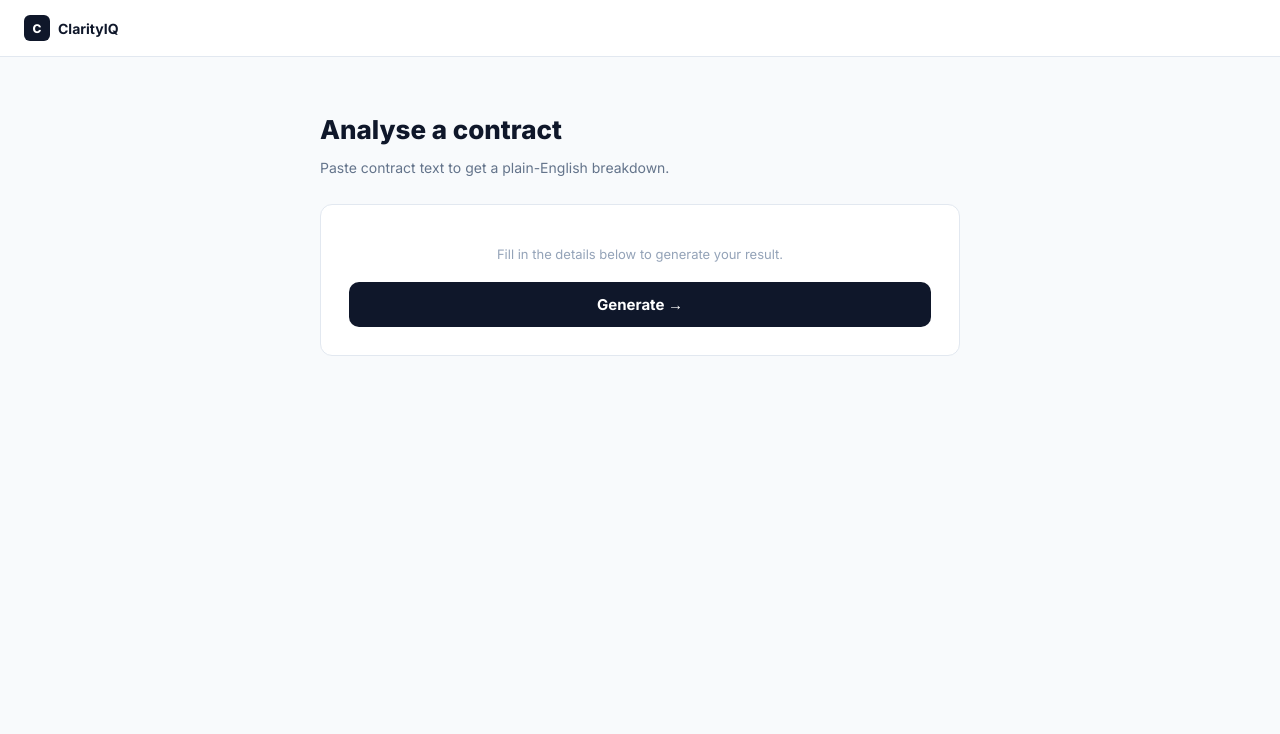
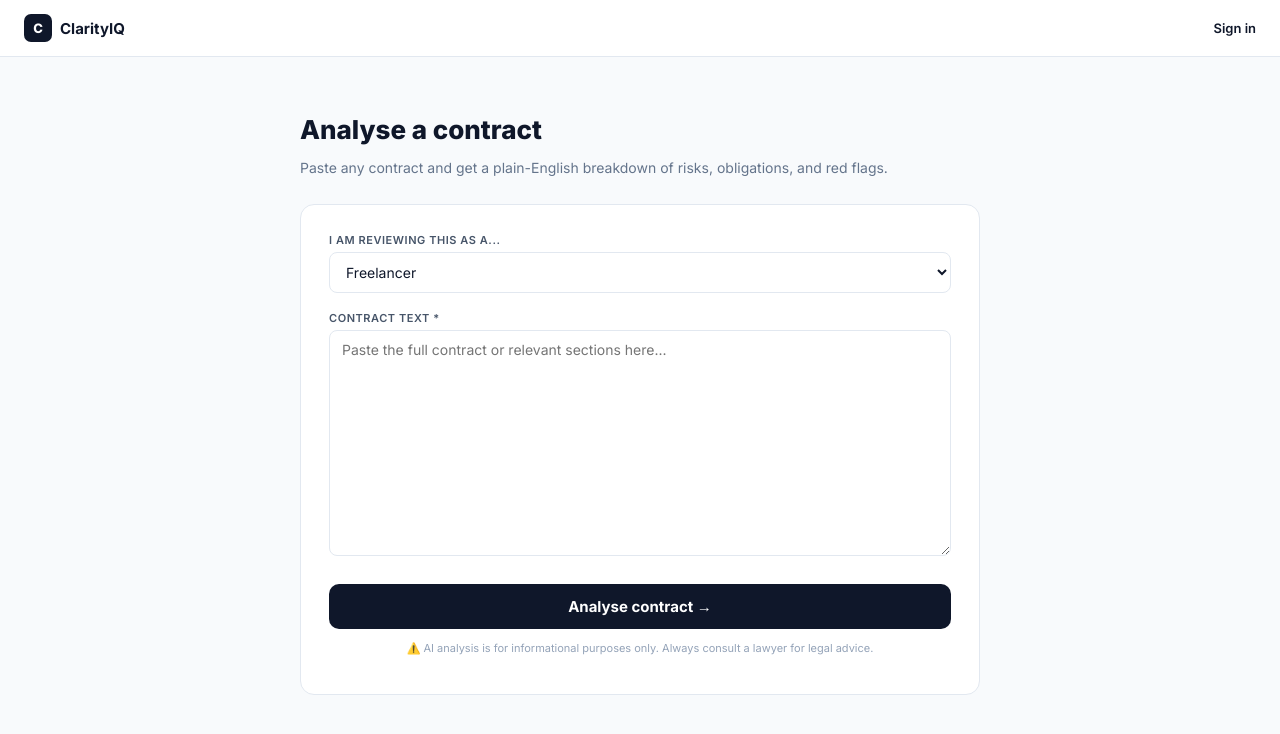
Before and after one commit to apexianlabs/contractpilot, a Next.js app: page /generate in a window 1280 px wide. Shown: the top 734 px of the page. Built offline with nearby package versions, Linux system fonts and the light colour scheme.

Commit message:
Add ClarityIQ generate page

```diff
--- a/app/api/generate/route.js
+++ b/app/api/generate/route.js
@@ -1,40 +1,29 @@
 import { NextResponse } from 'next/server'
-
-const AI_API_URL = process.env.AI_API_URL
-const AI_API_KEY = process.env.AI_API_KEY
-const DB_API_URL = process.env.DB_API_URL
-const DB_API_KEY = process.env.DB_API_KEY_CONTRACTPILOT
-
 export async function POST(request) {
   try {
     const body = await request.json()
-    const { userId, ...inputs } = body
-
-    // Call AI API
-    const aiRes = await fetch(`${AI_API_URL}/api/process`, {
+    const { contract_text, reviewer_role, userId } = body
+    if (!contract_text) return NextResponse.json({ error: 'Contract text is required' }, { status: 400 })
+    const aiRes = await fetch(`${process.env.AI_API_URL}/api/process`, {
       method: 'POST',
-      headers: { 'Content-Type': 'application/json', 'Authorization': `Bearer ${AI_API_KEY}` },
-      body: JSON.stringify({ task: 'analyse_contract', inputs })
+      headers: { 'Content-Type': 'application/json', 'Authorization': `Bearer ${process.env.AI_API_KEY}` },
+      body: JSON.stringify({ task: 'analyse_contract', inputs: { contract_text, reviewer_role: reviewer_role||'Freelancer' } })
     })
     const aiData = await aiRes.json()
-    if (!aiRes.ok) throw new Error(aiData.error || 'AI generation failed')
-
+    if (!aiRes.ok) throw new Error(aiData.error || 'AI failed')
     const result = aiData.data
-
-    // Save to DB
     let itemId = null
-    if (userId && DB_API_URL) {
+    if (userId && process.env.DB_API_URL) {
       try {
-        const dbRes = await fetch(`${DB_API_URL}/db/contractpilot/contractpilot_analyses`, {
+        const dbRes = await fetch(`${process.env.DB_API_URL}/db/contractpilot/analyses`, {
           method: 'POST',
-          headers: { 'Content-Type': 'application/json', 'Authorization': `Bearer ${DB_API_KEY}` },
-          body: JSON.stringify({ user_id: userId, result_data: result, status: 'draft', ...inputs })
+          headers: { 'Content-Type': 'application/json', 'Authorization': `Bearer ${process.env.DB_API_KEY_CONTRACTPILOT}` },
+          body: JSON.stringify({ user_id: userId, title: `Contract Analysis — ${new Date().toLocaleDateString()}`, reviewer_role, result_data: result, status: 'complete' })
         })
         const dbData = await dbRes.json()
         itemId = dbData.data?.id || null
-      } catch(e) { console.error('DB save failed:', e.message) }
+      } catch(e) {}
     }
-
     return NextResponse.json({ itemId, result })
   } catch(err) {
     return NextResponse.json({ error: err.message }, { status: 500 })
--- a/app/generate/page.js
+++ b/app/generate/page.js
@@ -1,27 +1,26 @@
 'use client'
-import { useState, useEffect, Suspense } from 'react'
-import { useRouter } from 'next/navigation'
+import { useState, useEffect } from 'react'
 import Link from 'next/link'
 
-function GeneratePageInner() {
-  const router = useRouter()
+const ROLES = ['Freelancer','Agency Owner','Small Business Owner','Consultant','Employee','Other']
+
+export default function GeneratePage() {
   const [user, setUser]       = useState(null)
   const [loading, setLoading] = useState(false)
   const [error, setError]     = useState('')
   const [result, setResult]   = useState(null)
-  const [form, setForm]       = useState({})
+  const [form, setForm]       = useState({ contract_text:'', reviewer_role:'Freelancer' })
 
   useEffect(() => {
-    const match = document.cookie.match(/con_user=([^;]+)/)
-    if (match) {
-      try { setUser(JSON.parse(decodeURIComponent(match[1]))) } catch(e) {}
-    }
+    try {
+      const match = document.cookie.match(/con_user=([^;]+)/)
+      if (match) setUser(JSON.parse(decodeURIComponent(match[1])))
+    } catch(e) {}
   }, [])
 
   const handleSubmit = async () => {
-    setLoading(true)
-    setError('')
-    setResult(null)
+    if (!form.contract_text.trim()) return setError('Please paste the contract text.')
+    setLoading(true); setError(''); setResult(null)
     try {
       const token = document.cookie.match(/con_token=([^;]+)/)?.[1] || ''
       const res = await fetch('/api/generate', {
@@ -30,63 +29,124 @@ function GeneratePageInner() {
         body: JSON.stringify({ ...form, userId: user?.id })
       })
       const data = await res.json()
-      if (!res.ok) throw new Error(data.error || 'Generation failed')
-      setResult(data)
-    } catch(e) {
-      setError(e.message)
-    } finally {
-      setLoading(false)
-    }
+      if (!res.ok) throw new Error(data.error || 'Failed')
+      setResult(data.result)
+    } catch(e) { setError(e.message) }
+    setLoading(false)
   }
+
+  const inputStyle = { width:'100%', padding:'10px 12px', border:'1px solid #e2e8f0', borderRadius:8, fontSize:14, color:'#0f172a', background:'#fff', outline:'none', fontFamily:'Inter,sans-serif', boxSizing:'border-box' }
+  const labelStyle = { fontSize:11, fontWeight:600, color:'#475569', textTransform:'uppercase', letterSpacing:'0.05em', display:'block', marginBottom:5 }
+
+  const getRiskColor = (level) => {
+    if (!level) return { bg:'#f8fafc', color:'#475569' }
+    const l = level.toLowerCase()
+    if (l.includes('high') || l.includes('red')) return { bg:'#fef2f2', color:'#dc2626' }
+    if (l.includes('medium') || l.includes('yellow')) return { bg:'#fffbeb', color:'#d97706' }
+    return { bg:'#f0fdf4', color:'#15803d' }
+  }
+
+  if (result) return (
+    <div style={{minHeight:'100vh',background:'#f8fafc',fontFamily:'Inter,sans-serif'}}>
+      <nav style={{background:'#fff',borderBottom:'1px solid #e2e8f0',height:56,display:'flex',alignItems:'center',padding:'0 24px',gap:16}}>
+        <Link href="/" style={{display:'flex',alignItems:'center',gap:8,textDecoration:'none'}}>
+          <div style={{width:28,height:28,borderRadius:7,background:'#0f172a',display:'flex',alignItems:'center',justifyContent:'center',fontSize:13,fontWeight:800,color:'#fff'}}>C</div>
+          <span style={{fontWeight:700,color:'#0f172a',fontSize:15}}>ClarityIQ</span>
+        </Link>
+        <div style={{flex:1}}/>
+      </nav>
+      <div style={{maxWidth:760,margin:'0 auto',padding:'32px 24px',display:'flex',flexDirection:'column',gap:14}}>
+        <div style={{background:'#f8fafc',border:'1px solid #e2e8f0',borderRadius:12,padding:20}}>
+          <p style={{fontSize:11,fontWeight:700,color:'#0f172a',textTransform:'uppercase',marginBottom:4}}>✅ Contract Analysis Complete</p>
+          <p style={{fontSize:16,fontWeight:700,color:'#0f172a'}}>Reviewed as: {form.reviewer_role}</p>
+        </div>
+        {result.overall_risk && (() => {
+          const rc = getRiskColor(result.overall_risk)
+          return (
+            <div style={{background:rc.bg,border:`2px solid ${rc.color}20`,borderRadius:12,padding:20}}>
+              <p style={{fontSize:11,fontWeight:700,color:'#475569',textTransform:'uppercase',marginBottom:6}}>⚠️ Overall Risk Level</p>
+              <p style={{fontSize:22,fontWeight:800,color:rc.color}}>{result.overall_risk}</p>
+            </div>
+          )
+        })()}
+        {result.summary && <div style={{background:'#fff',border:'1px solid #e2e8f0',borderRadius:12,padding:20}}>
+          <p style={{fontSize:11,fontWeight:700,color:'#475569',textTransform:'uppercase',marginBottom:8}}>📋 Summary</p>
+          <p style={{fontSize:14,color:'#374151',lineHeight:1.7}}>{result.summary}</p>
+        </div>}
+        {result.red_flags && result.red_flags.length > 0 && (
+          <div style={{background:'#fef2f2',border:'1px solid #fecaca',borderRadius:12,padding:20}}>
+            <p style={{fontSize:11,fontWeight:700,color:'#dc2626',textTransform:'uppercase',marginBottom:10}}>🚩 Red Flags</p>
+            {result.red_flags.map((f,i) => (
+              <div key={i} style={{display:'flex',gap:8,marginBottom:8}}>
+                <span style={{color:'#dc2626',fontSize:12,marginTop:2,flexShrink:0}}>!</span>
+                <p style={{fontSize:13,color:'#374151',lineHeight:1.6}}>{typeof f === 'string' ? f : f.issue || JSON.stringify(f)}</p>
+              </div>
+            ))}
+          </div>
+        )}
+        {result.key_terms && <div style={{background:'#fff',border:'1px solid #e2e8f0',borderRadius:12,padding:20}}>
+          <p style={{fontSize:11,fontWeight:700,color:'#475569',textTransform:'uppercase',marginBottom:10}}>📌 Key Terms</p>
+          {Array.isArray(result.key_terms) ? result.key_terms.map((t,i) => (
+            <div key={i} style={{marginBottom:10,paddingBottom:10,borderBottom: i < result.key_terms.length-1 ? '1px solid #f1f5f9' : 'none'}}>
+              <p style={{fontSize:13,fontWeight:600,color:'#0f172a',marginBottom:2}}>{typeof t === 'string' ? t : t.term || t.clause || ''}</p>
+              {t.explanation && <p style={{fontSize:12,color:'#64748b',lineHeight:1.5}}>{t.explanation}</p>}
+            </div>
+          )) : <p style={{fontSize:13,color:'#374151'}}>{result.key_terms}</p>}
+        </div>}
+        {result.recommendations && <div style={{background:'#f0fdf4',border:'1px solid #bbf7d0',borderRadius:12,padding:20}}>
+          <p style={{fontSize:11,fontWeight:700,color:'#15803d',textTransform:'uppercase',marginBottom:10}}>✅ Recommendations</p>
+          {Array.isArray(result.recommendations) ? result.recommendations.map((r,i) => (
+            <div key={i} style={{display:'flex',gap:8,marginBottom:8}}>
+              <span style={{color:'#15803d',fontSize:12,marginTop:2,fontWeight:700}}>{i+1}.</span>
+              <p style={{fontSize:13,color:'#374151',lineHeight:1.6}}>{typeof r === 'string' ? r : JSON.stringify(r)}</p>
+            </div>
+          )) : <p style={{fontSize:13,color:'#374151'}}>{result.recommendations}</p>}
+        </div>}
+        <div style={{display:'flex',gap:10,flexWrap:'wrap'}}>
+          <button onClick={() => window.print()} style={{flex:1,padding:'10px',borderRadius:8,border:'1px solid #e2e8f0',background:'#fff',fontSize:13,fontWeight:600,color:'#475569',cursor:'pointer',fontFamily:'Inter,sans-serif'}}>📕 Print / PDF</button>
+          <button onClick={() => { setResult(null); setForm({contract_text:'',reviewer_role:'Freelancer'}) }} style={{flex:1,padding:'10px',borderRadius:8,border:'1px solid #e2e8f0',background:'#fff',fontSize:13,fontWeight:600,color:'#475569',cursor:'pointer',fontFamily:'Inter,sans-serif'}}>Analyse another</button>
+          {user ? <Link href="/dashboard" style={{flex:1,padding:'10px',borderRadius:8,border:'none',background:'#0f172a',color:'#fff',fontSize:13,fontWeight:700,textDecoration:'none',textAlign:'center',display:'flex',alignItems:'center',justifyContent:'center'}}>Dashboard →</Link>
+                : <Link href="/login" style={{flex:1,padding:'10px',borderRadius:8,border:'none',background:'#0f172a',color:'#fff',fontSize:13,fontWeight:700,textDecoration:'none',textAlign:'center',display:'flex',alignItems:'center',justifyContent:'center'}}>Save analysis →</Link>}
+        </div>
+      </div>
+    </div>
+  )
 
   return (
     <div style={{minHeight:'100vh',background:'#f8fafc',fontFamily:'Inter,sans-serif'}}>
       <nav style={{background:'#fff',borderBottom:'1px solid #e2e8f0',height:56,display:'flex',alignItems:'center',padding:'0 24px',gap:16}}>
-        <Link href="/dashboard" style={{display:'flex',alignItems:'center',gap:8,textDecoration:'none'}}>
-          <div style={{width:26,height:26,borderRadius:6,background:'#0f172a',display:'flex',alignItems:'center',justifyContent:'center',fontSize:12,fontWeight:800,color:'#fff'}}>C</div>
-          <span style={{fontWeight:700,color:'#0f172a',fontSize:14}}>ClarityIQ</span>
+        <Link href="/" style={{display:'flex',alignItems:'center',gap:8,textDecoration:'none'}}>
+          <div style={{width:28,height:28,borderRadius:7,background:'#0f172a',display:'flex',alignItems:'center',justifyContent:'center',fontSize:13,fontWeight:800,color:'#fff'}}>C</div>
+          <span style={{fontWeight:700,color:'#0f172a',fontSize:15}}>ClarityIQ</span>
         </Link>
         <div style={{flex:1}}/>
-        {user && <Link href="/dashboard" style={{fontSize:13,color:'#64748b',textDecoration:'none'}}>Dashboard</Link>}
+        {user ? <Link href="/dashboard" style={{fontSize:13,color:'#64748b',textDecoration:'none'}}>Dashboard</Link>
+               : <Link href="/login" style={{fontSize:13,color:'#0f172a',fontWeight:600,textDecoration:'none'}}>Sign in</Link>}
       </nav>
-      <div style={{maxWidth:640,margin:'0 auto',padding:'40px 24px'}}>
+      <div style={{maxWidth:680,margin:'0 auto',padding:'40px 24px'}}>
         <h1 style={{fontSize:26,fontWeight:800,color:'#0f172a',marginBottom:6}}>Analyse a contract</h1>
-        <p style={{fontSize:14,color:'#64748b',marginBottom:28}}>Paste contract text to get a plain-English breakdown.</p>
-
+        <p style={{fontSize:14,color:'#64748b',marginBottom:28}}>Paste any contract and get a plain-English breakdown of risks, obligations, and red flags.</p>
         {error && <div style={{background:'#fef2f2',border:'1px solid #fecaca',borderRadius:10,padding:'12px 16px',fontSize:13,color:'#dc2626',marginBottom:20}}>{error}</div>}
-
-        {result ? (
-          <div style={{background:'#f0fdf4',border:'1px solid #bbf7d0',borderRadius:12,padding:24}}>
-            <h2 style={{fontSize:18,fontWeight:700,color:'#15803d',marginBottom:8}}>✅ Done!</h2>
-            <p style={{fontSize:13,color:'#166534',marginBottom:16}}>Your result has been generated.</p>
-            <pre style={{background:'#fff',borderRadius:8,padding:16,fontSize:12,color:'#374151',overflow:'auto',maxHeight:300,border:'1px solid #e2e8f0'}}>
-              {JSON.stringify(result.result, null, 2)}
-            </pre>
-            <button onClick={() => { setResult(null); setForm({}) }}
-              style={{marginTop:12,width:'100%',background:'transparent',border:'1px solid #e2e8f0',color:'#64748b',padding:'8px',borderRadius:8,fontSize:13,cursor:'pointer'}}>
-              Generate another
-            </button>
+        <div style={{background:'#fff',border:'1px solid #e2e8f0',borderRadius:14,padding:28}}>
+          <div style={{marginBottom:18}}>
+            <label style={labelStyle}>I am reviewing this as a...</label>
+            <select value={form.reviewer_role} onChange={e => setForm({...form,reviewer_role:e.target.value})} style={{...inputStyle,background:'#fff'}}>
+              {ROLES.map(r => <option key={r} value={r}>{r}</option>)}
+            </select>
           </div>
-        ) : (
-          <div style={{background:'#fff',border:'1px solid #e2e8f0',borderRadius:12,padding:28}}>
-            <p style={{fontSize:13,color:'#94a3b8',marginBottom:20,textAlign:'center'}}>
-              Fill in the details below to generate your result.
-            </p>
-            <button onClick={handleSubmit} disabled={loading}
-              style={{width:'100%',background:loading?'#94a3b8':'#0f172a',color:'#fff',padding:'13px',borderRadius:10,border:'none',fontSize:15,fontWeight:700,cursor:loading?'not-allowed':'pointer',fontFamily:'Inter,sans-serif'}}>
-              {loading ? 'Generating...' : 'Generate →'}
-            </button>
+          <div style={{marginBottom:24}}>
+            <label style={labelStyle}>Contract text *</label>
+            <textarea value={form.contract_text} onChange={e => setForm({...form,contract_text:e.target.value})}
+              placeholder="Paste the full contract or relevant sections here..."
+              rows={12} style={{...inputStyle,resize:'vertical'}}/>
           </div>
-        )}
+          <button onClick={handleSubmit} disabled={loading}
+            style={{width:'100%',padding:'13px',borderRadius:10,border:'none',background:loading?'#475569':'#0f172a',color:'#fff',fontSize:15,fontWeight:700,cursor:loading?'not-allowed':'pointer',fontFamily:'Inter,sans-serif'}}>
+            {loading ? '🔍 Analysing contract...' : 'Analyse contract →'}
+          </button>
+          <p style={{fontSize:11,color:'#94a3b8',textAlign:'center',marginTop:12}}>⚠️ AI analysis is for informational purposes only. Always consult a lawyer for legal advice.</p>
+        </div>
       </div>
     </div>
   )
 }
-
-export default function GeneratePage() {
-  return (
-    <Suspense fallback={<div style={{minHeight:'100vh',display:'flex',alignItems:'center',justifyContent:'center',fontFamily:'Inter,sans-serif',color:'#94a3b8'}}>Loading...</div>}>
-      <GeneratePageInner />
-    </Suspense>
-  )
-}
```
